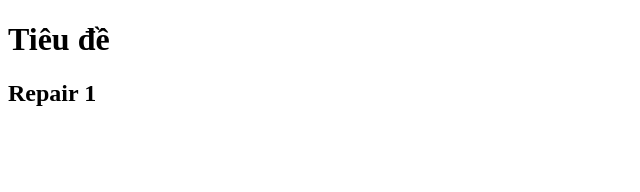
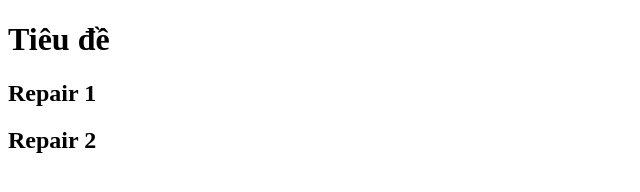
Before and after one commit to GiangChapi89/Project4, a plain HTML site: page index.html in a window 1280 px wide. Shown: the whole page, without its empty margins (0-640 px from the left). Drawn offline with Linux system fonts and the light colour scheme.

Commit message:
2. Repair 2

```diff
--- a/index.html
+++ b/index.html
@@ -9,5 +9,6 @@
   <body>
     <h1>Tiêu đề</h1>
     <h2>Repair 1</h2>
+    <h2>Repair 2</h2>
   </body>
 </html>
```
